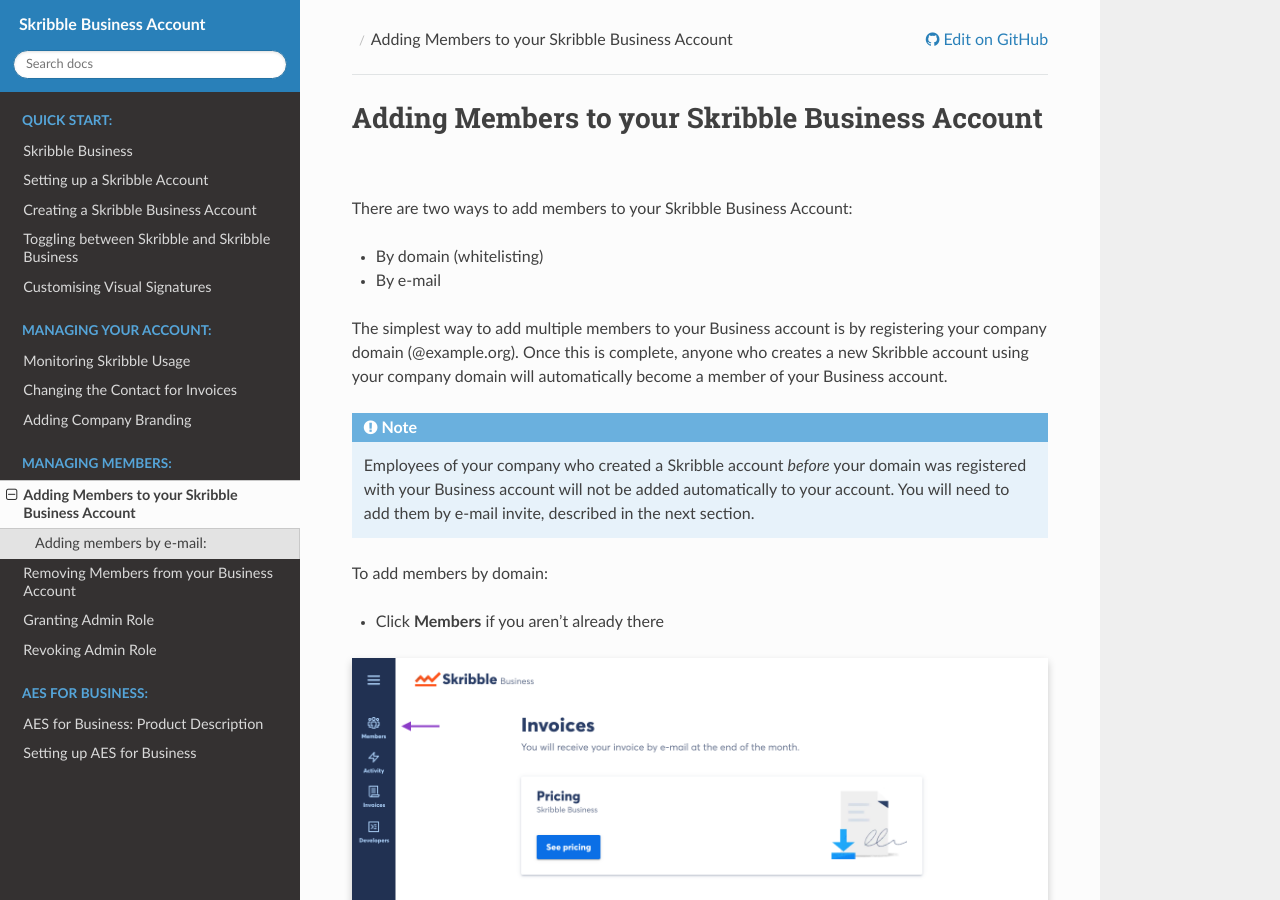
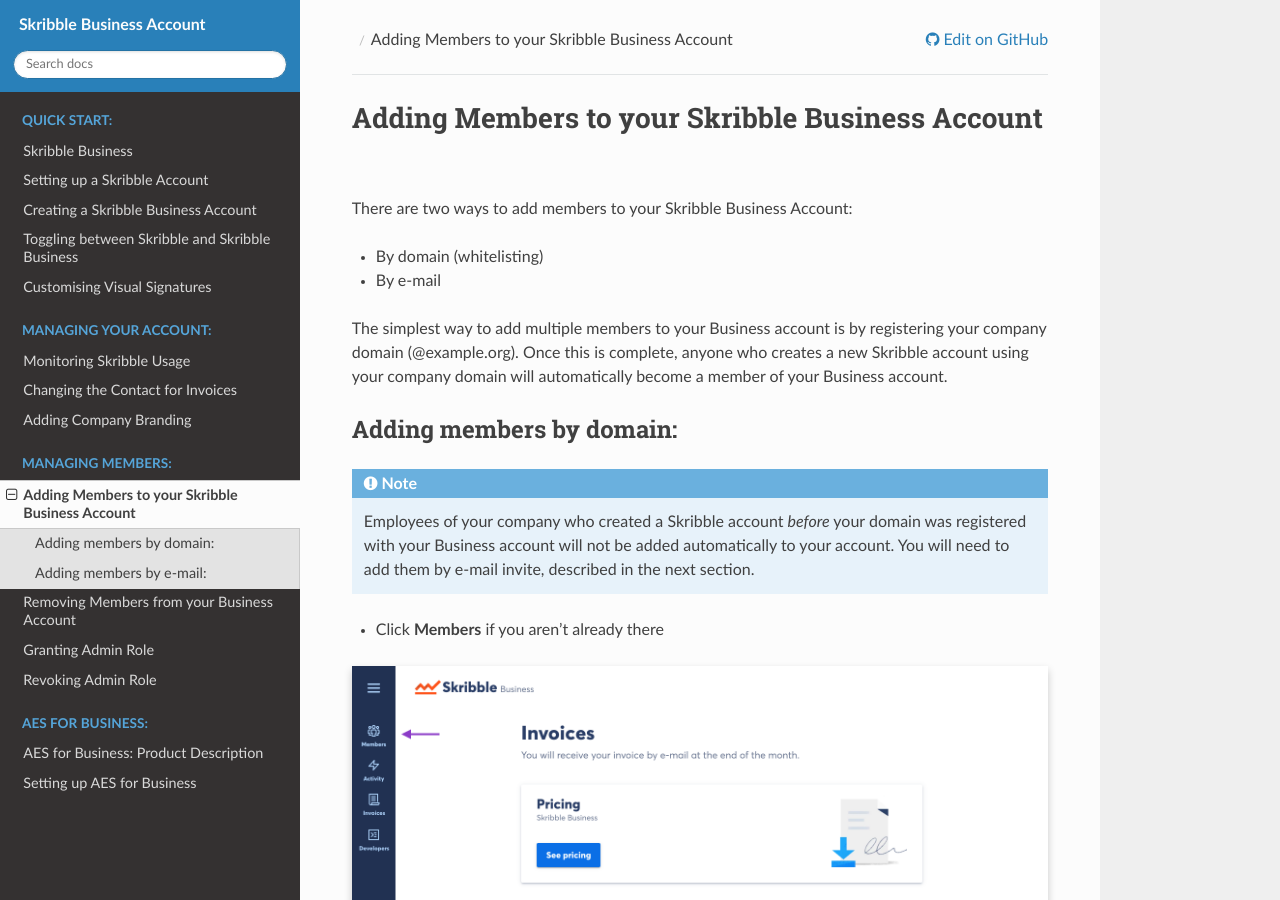
Before and after one commit to matthieu-bt/business-guide, a Sphinx documentation site: the page built from source/members/adding.rst, in a window 1280 px wide and 900 px high. Built offline with Sphinx 7.4.7 and the Read the Docs theme 2.0.0, drawn with Linux system fonts in a browser that asks for light colours.

Commit message:
Add subtitle
Addes subtitle Adding members by domain to be consistent

```diff
--- a/source/members/adding.rst
+++ b/source/members/adding.rst
@@ -11,10 +11,11 @@
 
 The simplest way to add multiple members to your Business account is by registering your company domain (@example.org). Once this is complete, anyone who creates a new Skribble account using your company domain will automatically become a member of your Business account.
 
+Adding members by domain:
+-------------------------
+
 .. NOTE::
   Employees of your company who created a Skribble account *before* your domain was registered with your Business account will not be added automatically to your account. You will need to add them by e-mail invite, described in the next section.
-
-To add members by domain:
 
 - Click **Members** if you aren't already there
 
```
